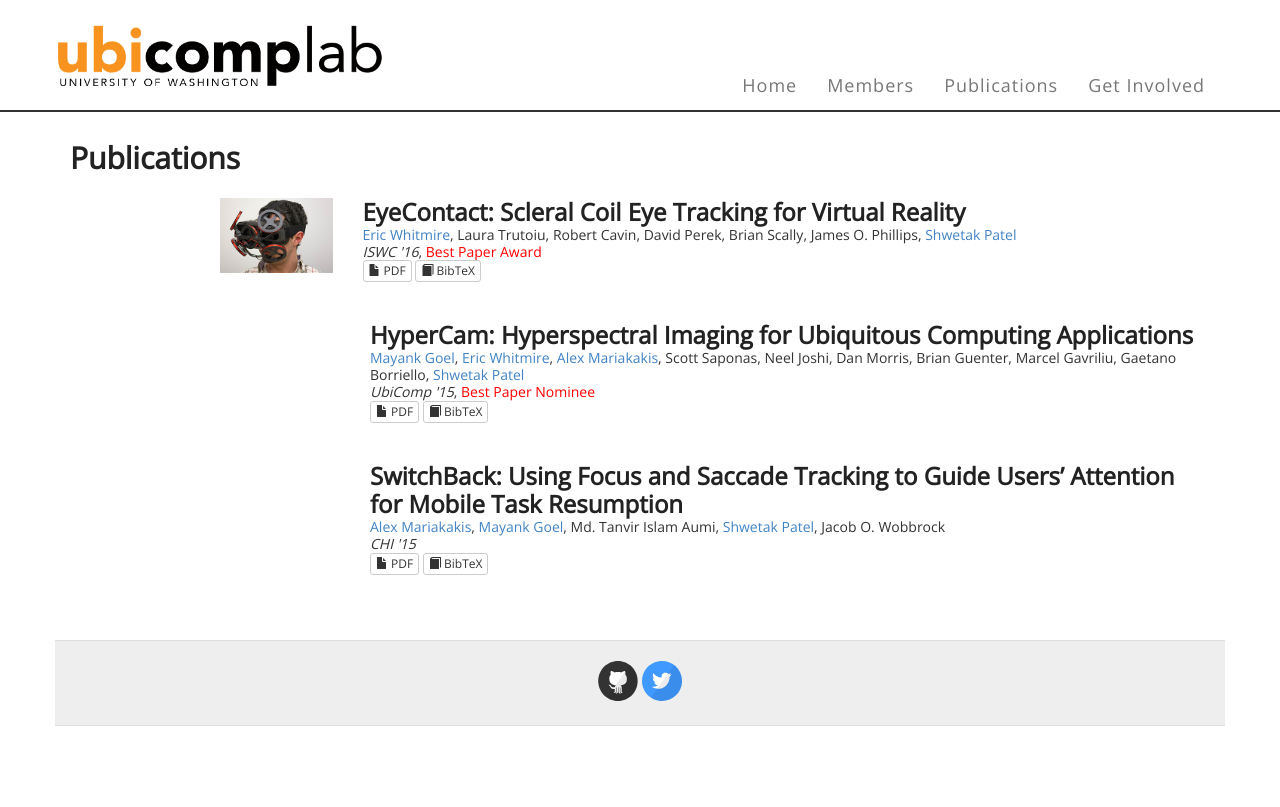
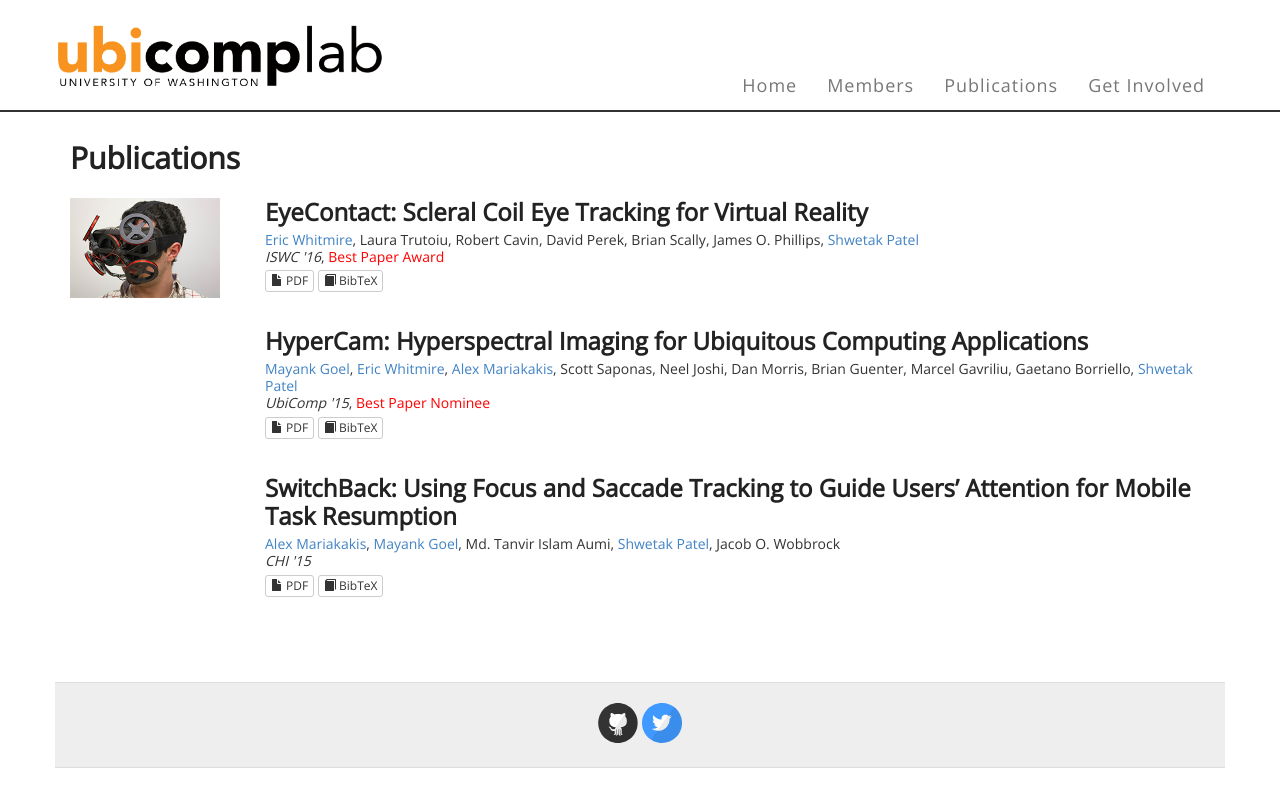
Before and after one commit to ubicomplab/ubicomplab.github.io, a Jekyll site: the page built from publications/index.html, in a window 1280 px wide. Shown: the top 807 px of the page. Built offline with Jekyll 4.4.1, drawn with Linux system fonts in a browser that asks for light colours.

Commit message:
publication page

```diff
--- a/_sass/_publications.scss
+++ b/_sass/_publications.scss
@@ -8,13 +8,27 @@
 }
 
 .publication-badge {
+  margin-bottom: 20px;
   .publication-pic {
     img {
-      height: 75px;
+
+      width: 100%;
+      max-width: 250px;
+      margin: auto;
+      @media (min-width: 768px){
+        max-width: 150px;
+      }
     }
   }
   h2 {
-    margin: 0px;
+    margin-top: 0px;
+    margin-bottom: 5px;
+  }
+
+  .btn {
+    //width: 70px;
+    margin-top: 5px;
+    //text-align:left;
   }
 }
 
@@ -36,3 +50,9 @@
 p {
   margin-top: 0; padding-top: 0;
 }
+
+code {
+  white-space: pre-wrap;
+  word-break: normal;
+  word-wrap: normal;
+}
--- a/publications/index.html
+++ b/publications/index.html
@@ -2,26 +2,43 @@
 layout: page
 title: Publications
 ---
-
+{% for pub in site.publications %}
 <div class="row publication-badge">
-{% for pub in site.publications %}
-  <div class="publication-pic col-md-3 text-right">
-    <a href="{{ pub.url }}"><img src="{{ pub.thumbnail }}"/></a>
+  <div class="publication-pic col-md-2 col-sm-3 col-xs-12 text-left">
+    <a href="{{ pub.url }}"><img src="{{ pub.thumbnail }}"/></a>&nbsp;
   </div>
-  <div class="publication-info col-md-9">
+  <div class="publication-info col-md-10 col-sm-9 col-xs-12">
     <a href="{{ pub.url }}"><h2>{{ pub.title }}</h2></a>
     <p>{% include author_list.html authors=pub.authors %}<br />
-    <i>{{ pub.conference }}</i>{% if pub.award %}, <font color="red">{{ pub.award }}</font>{% endif %}
+      <i>{{ pub.conference }}</i>{% if pub.award %}, <font color="red">{{ pub.award }}</font>{% endif %}
       <br/>
-    <a href="{{ site.url }}{{ pub.pdf }}" class="btn btn-default btn-xs" aria-label="Download PDF">
-      <span class="glyphicon glyphicon-file" aria-hidden="true"></span> PDF
-    </a>
-    <a href="{{ site.url }}{{ pub.bibtex }}" class="btn btn-default btn-xs" aria-label="BibTeX">
-      <span class="glyphicon glyphicon-book" aria-hidden="true"></span> BibTeX
-    </a>
+      <a href="{{ site.url }}{{ pub.pdf }}" class="btn btn-default btn-xs" aria-label="Download PDF">
+        <span class="glyphicon glyphicon-file" aria-hidden="true"></span> PDF
+      </a>
+      <button type="button" class="btn btn-default btn-xs" aria-label="BibTeX" data-toggle="modal" data-target="#{{pub.title | slugify}}_bibtex">
+        <span class="glyphicon glyphicon-book" aria-hidden="true"></span> BibTeX
+      </button>
     </p>
   </div>
+
+
 </div>
 
+<div class="modal fade" tabindex="-1" role="dialog" id="{{pub.title | slugify}}_bibtex">
+  <div class="modal-dialog" role="document">
+    <div class="modal-content">
+      <div class="modal-header">
+        <button type="button" class="close" data-dismiss="modal" aria-label="Close"><span aria-hidden="true">&times;</span></button>
+        <h4 class="modal-title">{{ pub.title }}</h4>
+      </div>
+      <div class="modal-body">
+        <code>{{ pub.bibtex }}</code>
+      </div>
+      <div class="modal-footer">
+        <button type="button" class="btn btn-default" data-dismiss="modal">Close</button>
+      </div>
+    </div><!-- /.modal-content -->
+  </div><!-- /.modal-dialog -->
+</div><!-- /.modal -->
   {{ pub.ref }}
 {% endfor %}
```
